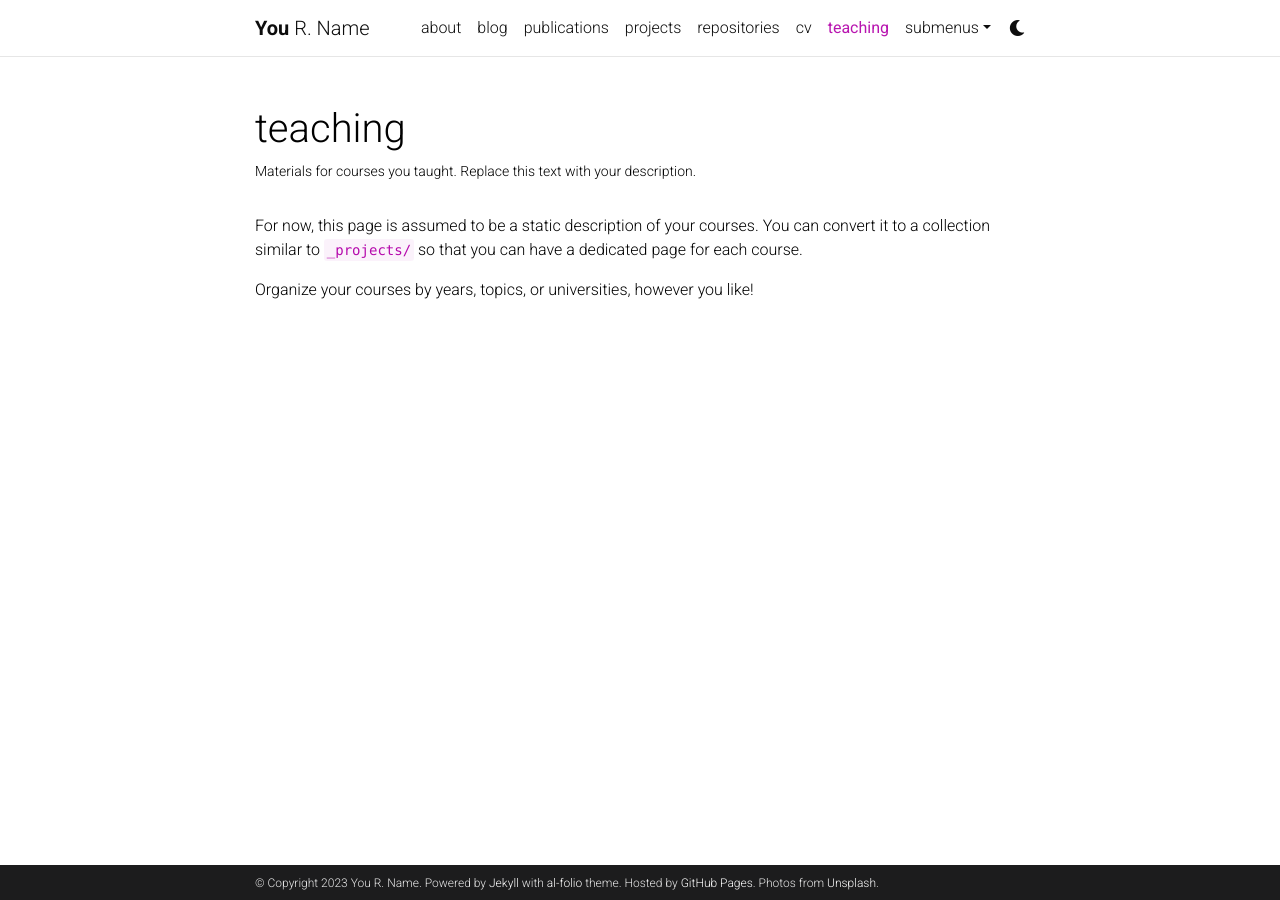
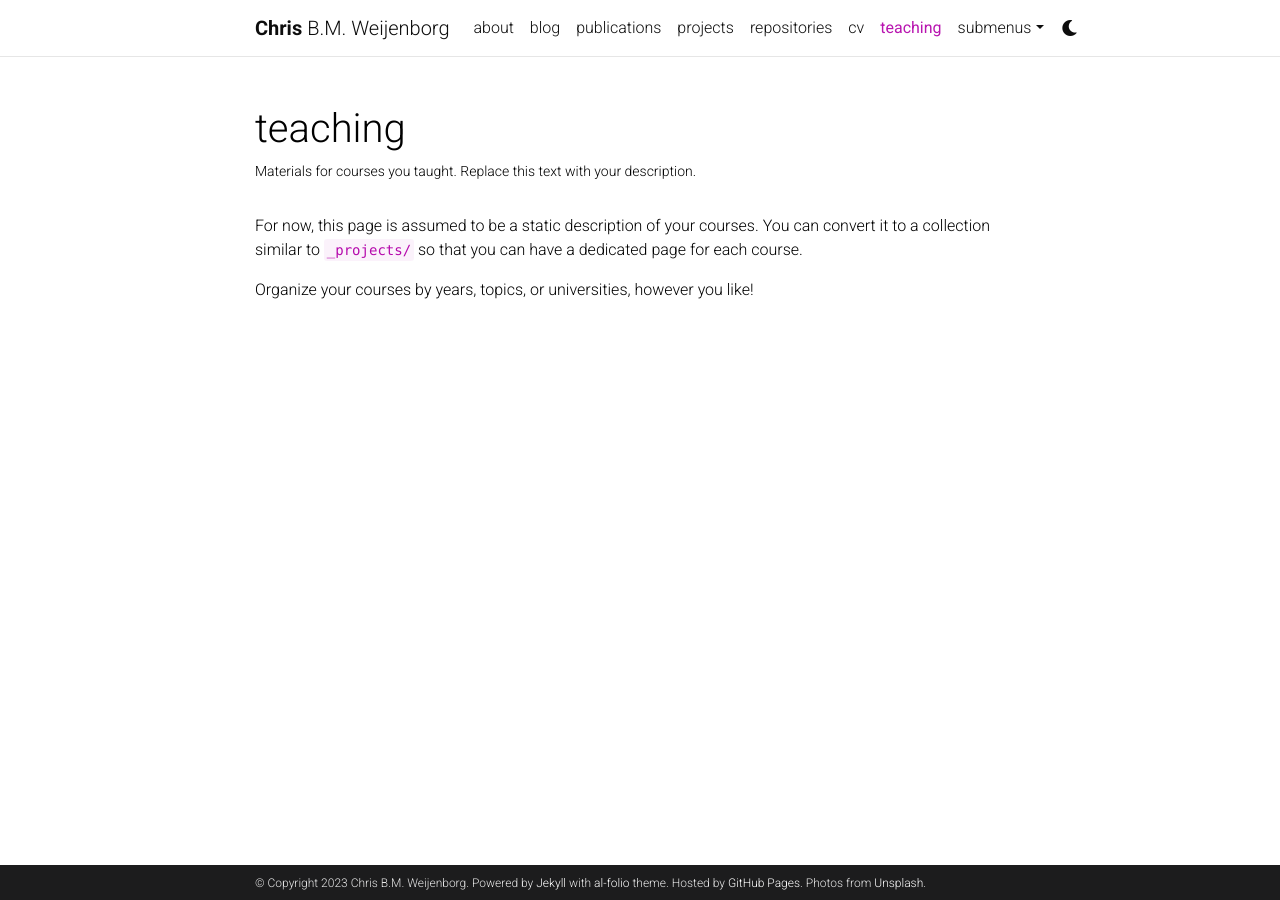
Before and after one commit to chrisweij/chrisweij.github.io, a Jekyll site: the page built from _pages/teaching.md, in a window 1280 px wide. Built offline with Jekyll 4.4.1, drawn with Linux system fonts in a browser that asks for light colours; comment, search, counter and statistics services are not loaded; a style sheet for code colours, icons or effects is not loaded.

Commit message:
update website name

```diff
--- a/_config.yml
+++ b/_config.yml
@@ -3,10 +3,10 @@
 # -----------------------------------------------------------------------------
 
 title: blank # the website title (if blank, full name will be used instead)
-first_name: You
-middle_name: R.
-last_name: Name
-email: you@example.com
+first_name: Chris
+middle_name: B.M.
+last_name: Weijenborg
+email: chris.weijenborg@wur.nl
 description: > # the ">" symbol means to ignore newlines until "footer_text:"
   A simple, whitespace theme for academics. Based on [*folio](https://github.com/bogoli/-folio) design.
 footer_text: >
@@ -18,7 +18,7 @@ keywords: jekyll, jekyll-theme, academic-website, portfolio-website  # add your
 lang: en # the language of your site (for example: en, fr, cn, ru, etc.)
 icon: ⚛️  # the emoji used as the favicon (alternatively, provide image name in /assets/img/)
 
-url: https://alshedivat.github.io # the base hostname & protocol for your site
+url: https://chrisweij.github.io # the base hostname & protocol for your site
 baseurl: /al-folio # the subpath of your site, e.g. /blog/
 last_updated: false # set to true if you want to display last updated in the footer
 impressum_path:  # set to path to include impressum link in the footer, use the same path as permalink in a page, helps to conform with EU GDPR
```
